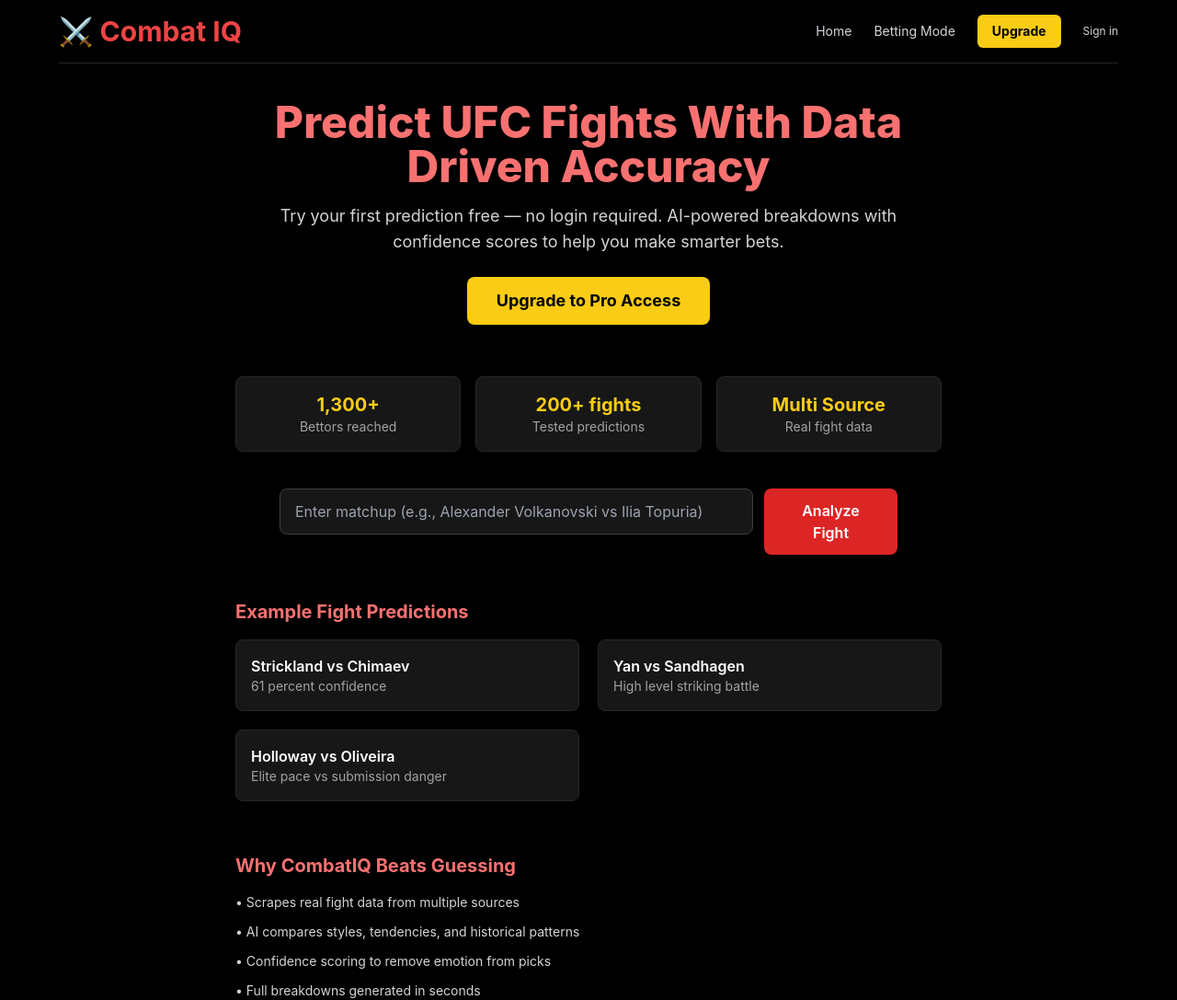
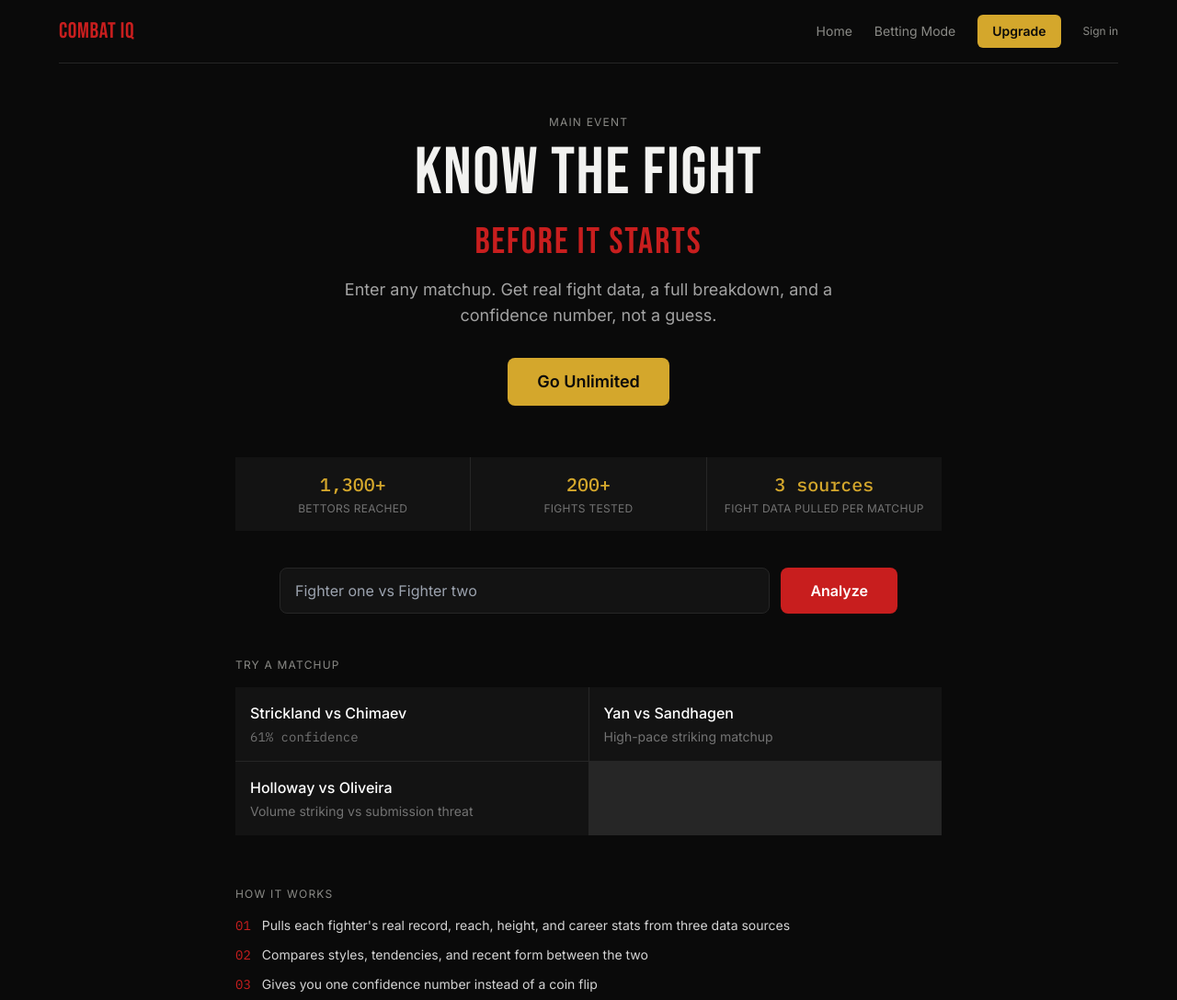
Before and after one commit to jtorres-1/combatIQ, a Flask app: page / in a window 1280 px wide. Shown: the whole page at 92% size. Run offline with Flask 3, Linux system fonts and the light colour scheme; some libraries are stand-ins or nearby versions.

Commit message:
Update index.html

```diff
--- a/templates/index.html
+++ b/templates/index.html
@@ -2,281 +2,293 @@
 <html lang="en">
 <head>
   <meta charset="UTF-8" />
-  <title>⚔️ Combat IQ • Fight Predictor</title>
+  <title>Combat IQ — Fight Predictions</title>
   <meta name="viewport" content="width=device-width, initial-scale=1">
 
   <script src="https://cdn.tailwindcss.com"></script>
+  <link rel="preconnect" href="https://fonts.googleapis.com">
+  <link href="https://fonts.googleapis.com/css2?family=Bebas+Neue&family=Inter:wght@400;500;600&family=IBM+Plex+Mono:wght@400;500&display=swap" rel="stylesheet">
 
   <style>
+    :root {
+      --bg: #0a0a0a;
+      --surface: #131313;
+      --line: #262626;
+      --red: #c81e1e;
+      --gold: #d4a72c;
+      --text: #f2f2f0;
+      --muted: #8a8a86;
+    }
+
     body {
-      background: #000;
-      color: #fff;
-      font-family: Inter, sans-serif;
+      background: var(--bg);
+      color: var(--text);
+      font-family: 'Inter', sans-serif;
+    }
+
+    .display {
+      font-family: 'Bebas Neue', sans-serif;
+      letter-spacing: 0.02em;
+    }
+
+    .data {
+      font-family: 'IBM Plex Mono', monospace;
+    }
+
+    .vs-mark {
+      font-family: 'Bebas Neue', sans-serif;
+      font-size: 2.5rem;
+      color: var(--red);
+      letter-spacing: 0.05em;
     }
 
     @media (max-width: 640px) {
-      .hero-title { font-size: 2.2rem; }
-      .hero-sub { font-size: 1.1rem; }
+      .hero-title { font-size: 3rem; line-height: 0.95; }
+      .vs-mark { font-size: 1.75rem; }
       .mobile-input { font-size: 1.1rem !important; padding: 1rem !important; }
       .mobile-button { font-size: 1.1rem !important; padding: 1rem !important; }
     }
 
     .section-title {
-      font-size: 1.4rem;
-      color: #ff4d4d;
+      font-family: 'Bebas Neue', sans-serif;
+      font-size: 1.6rem;
+      letter-spacing: 0.04em;
+      color: var(--red);
       margin-top: 1.5rem;
       margin-bottom: 0.5rem;
-      font-weight: 700;
     }
 
-    .spacer {
-      height: 1rem;
+    .spacer { height: 1rem; }
+
+    article p { margin-bottom: 1rem; line-height: 1.65; color: var(--text); }
+    article ul { margin-left: 1.2rem; margin-bottom: 1rem; list-style-type: disc; color: var(--text); }
+
+    :focus-visible {
+      outline: 2px solid var(--gold);
+      outline-offset: 2px;
     }
 
-    article p {
-      margin-bottom: 1rem;
-      line-height: 1.65;
+    @media (prefers-reduced-motion: reduce) {
+      * { transition: none !important; animation: none !important; }
     }
-
-    article ul {
-      margin-left: 1.2rem;
-      margin-bottom: 1rem;
-      list-style-type: disc;
-    }
-
   </style>
 </head>
 
 <body class="min-h-screen flex flex-col items-center px-4">
 
   <!-- NAVIGATION -->
-  <nav class="w-full max-w-6xl border-b border-neutral-800 py-4 flex justify-between items-center">
-    <h1 class="text-3xl font-bold text-red-500">⚔️ Combat IQ</h1>
+  <nav class="w-full max-w-6xl border-b py-4 flex justify-between items-center" style="border-color: var(--line);">
+    <h1 class="display text-2xl tracking-wide" style="color: var(--red);">COMBAT IQ</h1>
 
-    <!-- Desktop links -->
     <div class="hidden sm:flex gap-6 text-sm items-center">
-      <a class="text-gray-300 hover:text-yellow-400" href="/">Home</a>
-      <a class="text-gray-300 hover:text-yellow-400" href="/betting">Betting Mode</a>
+      <a class="hover:text-white transition" style="color: var(--muted);" href="/">Home</a>
+      <a class="hover:text-white transition" style="color: var(--muted);" href="/betting">Betting Mode</a>
 
       {% if user %}
-      <a class="text-gray-300 hover:text-yellow-400" href="/history">History</a>
+      <a class="hover:text-white transition" style="color: var(--muted);" href="/history">History</a>
       {% endif %}
 
-      <a class="bg-yellow-400 text-black font-bold px-4 py-2 rounded-md hover:bg-yellow-300 transition"
+      <a class="font-semibold px-4 py-2 rounded-md transition"
+         style="background: var(--gold); color: #0a0a0a;"
          href="/upgrade">Upgrade</a>
 
       {% if user and user.email %}
-      <span class="text-xs text-gray-400">
-        Signed in as <span class="text-yellow-400">{{ user.email }}</span>
+      <span class="text-xs" style="color: var(--muted);">
+        {{ user.email }}
       </span>
-      <a class="text-xs text-red-400 hover:text-red-300" href="{{ url_for('logout') }}">Logout</a>
+      <a class="text-xs hover:text-white transition" style="color: var(--red);" href="{{ url_for('logout') }}">Sign out</a>
       {% else %}
-      <a class="text-xs text-gray-300 hover:text-white" href="{{ url_for('login') }}">Sign in</a>
+      <a class="text-xs hover:text-white transition" style="color: var(--muted);" href="{{ url_for('login') }}">Sign in</a>
       {% endif %}
     </div>
 
-    <button id="menuBtn" class="sm:hidden text-white text-3xl">&#9776;</button>
+    <button id="menuBtn" class="sm:hidden text-white text-3xl" aria-label="Open menu">&#9776;</button>
   </nav>
 
   <!-- Mobile Dropdown -->
   <div id="mobileMenu"
-       class="hidden w-full max-w-6xl bg-neutral-900 border-b border-neutral-800 p-4 sm:hidden flex flex-col gap-3 text-base">
-    <a href="/" class="text-gray-200">Home</a>
-    <a href="/betting" class="text-gray-200">Betting Mode</a>
-
+       class="hidden w-full max-w-6xl p-4 sm:hidden flex flex-col gap-3 text-base border-b"
+       style="background: var(--surface); border-color: var(--line);">
+    <a href="/" style="color: var(--text);">Home</a>
+    <a href="/betting" style="color: var(--text);">Betting Mode</a>
     {% if user %}
-    <a href="/history" class="text-gray-200">History</a>
+    <a href="/history" style="color: var(--text);">History</a>
     {% endif %}
-
-    <a href="/upgrade" class="text-yellow-400 font-bold">Upgrade</a>
+    <a href="/upgrade" class="font-semibold" style="color: var(--gold);">Upgrade</a>
 
     {% if user and user.email %}
-    <span class="text-xs text-gray-400">Signed in as <span class="text-yellow-400">{{ user.email }}</span></span>
-    <a href="{{ url_for('logout') }}" class="text-red-400 text-sm">Logout</a>
+    <span class="text-xs" style="color: var(--muted);">{{ user.email }}</span>
+    <a href="{{ url_for('logout') }}" class="text-sm" style="color: var(--red);">Sign out</a>
     {% else %}
-    <a href="{{ url_for('login') }}" class="text-gray-200 text-sm">Sign in</a>
+    <a href="{{ url_for('login') }}" class="text-sm" style="color: var(--text);">Sign in</a>
     {% endif %}
   </div>
 
+  <!-- HERO: fight-announcement style -->
+  <section class="mt-14 w-full max-w-3xl text-center">
+    <p class="text-xs tracking-widest mb-3" style="color: var(--muted);">MAIN EVENT</p>
 
-  <!-- HERO SECTION -->
-  <section class="mt-10 w-full max-w-3xl text-center">
+    <h2 class="hero-title display text-6xl sm:text-7xl leading-none mb-2">
+      KNOW THE FIGHT
+    </h2>
+    <div class="vs-mark my-2">BEFORE IT STARTS</div>
 
-    <h2 class="hero-title text-red-400 font-extrabold mb-4 text-3xl sm:text-5xl leading-tight">
-      Predict UFC Fights With Data Driven Accuracy
-    </h2>
-
-    <p class="hero-sub text-neutral-300 mb-6 text-base sm:text-lg">
-      Try your first prediction free — no login required.
-      AI-powered breakdowns with confidence scores to help you make smarter bets.
+    <p class="text-neutral-400 mb-8 text-base sm:text-lg max-w-xl mx-auto">
+      Enter any matchup. Get real fight data, a full breakdown, and a confidence number, not a guess.
     </p>
 
     <a href="/upgrade"
-       class="inline-block mb-10 bg-yellow-400 hover:bg-yellow-300 text-black font-bold px-8 py-3 rounded-lg text-lg shadow-xl transition transform hover:scale-[1.03]">
-       Upgrade to Pro Access
+       class="inline-block mb-10 font-semibold px-8 py-3 rounded-lg text-lg transition transform hover:scale-[1.02]"
+       style="background: var(--gold); color: #0a0a0a;">
+       Go Unlimited
     </a>
   </section>
 
-
-  <!-- SOCIAL PROOF -->
-  <div class="mt-4 mb-10 w-full max-w-3xl grid grid-cols-1 sm:grid-cols-3 gap-4 text-center">
-
-    <div class="bg-neutral-900 border border-neutral-800 rounded-lg p-4">
-      <p class="text-xl font-bold text-yellow-400">1,300+</p>
-      <p class="text-neutral-400 text-sm">Bettors reached</p>
+  <!-- SOCIAL PROOF: styled as fight-card stat line, not badge grid -->
+  <div class="mt-4 mb-10 w-full max-w-3xl">
+    <div class="grid grid-cols-1 sm:grid-cols-3 gap-px" style="background: var(--line);">
+      <div class="p-4 text-center" style="background: var(--surface);">
+        <p class="data text-xl font-medium" style="color: var(--gold);">1,300+</p>
+        <p class="text-neutral-500 text-xs uppercase tracking-wide mt-1">Bettors reached</p>
+      </div>
+      <div class="p-4 text-center" style="background: var(--surface);">
+        <p class="data text-xl font-medium" style="color: var(--gold);">200+</p>
+        <p class="text-neutral-500 text-xs uppercase tracking-wide mt-1">Fights tested</p>
+      </div>
+      <div class="p-4 text-center" style="background: var(--surface);">
+        <p class="data text-xl font-medium" style="color: var(--gold);">3 sources</p>
+        <p class="text-neutral-500 text-xs uppercase tracking-wide mt-1">Fight data pulled per matchup</p>
+      </div>
     </div>
-
-    <div class="bg-neutral-900 border border-neutral-800 rounded-lg p-4">
-      <p class="text-xl font-bold text-yellow-400">200+ fights</p>
-      <p class="text-neutral-400 text-sm">Tested predictions</p>
-    </div>
-
-    <div class="bg-neutral-900 border border-neutral-800 rounded-lg p-4">
-      <p class="text-xl font-bold text-yellow-400">Multi Source</p>
-      <p class="text-neutral-400 text-sm">Real fight data</p>
-    </div>
-
   </div>
-
 
   <!-- MATCHUP FORM -->
   <section class="w-full max-w-2xl text-center">
-
     <form method="POST" class="flex flex-col sm:flex-row gap-3 w-full justify-center">
-
       <div class="relative w-full">
         <input
           id="matchupInput"
           type="text"
           name="matchup"
-          placeholder="Enter matchup (e.g., Alexander Volkanovski vs Ilia Topuria)"
+          placeholder="Fighter one vs Fighter two"
           required
-          class="mobile-input bg-neutral-900 text-white border border-neutral-700 rounded-lg flex-1 px-4 py-3 focus:ring-2 focus:ring-red-500 w-full"
+          class="mobile-input border rounded-lg flex-1 px-4 py-3 w-full"
+          style="background: var(--surface); color: var(--text); border-color: var(--line);"
         />
-
         <div id="suggestions"
-             class="absolute left-0 right-0 mt-1 bg-neutral-900 border border-neutral-700 rounded-lg hidden z-50 max-h-60 overflow-y-auto"></div>
+             class="absolute left-0 right-0 mt-1 border rounded-lg hidden z-50 max-h-60 overflow-y-auto"
+             style="background: var(--surface); border-color: var(--line);"></div>
       </div>
 
       <button
         type="submit"
-        class="mobile-button bg-red-600 hover:bg-red-700 px-8 py-3 rounded-lg font-semibold text-white transition">
-        Analyze Fight
+        class="mobile-button px-8 py-3 rounded-lg font-semibold text-white transition"
+        style="background: var(--red);">
+        Analyze
       </button>
-
     </form>
   </section>
 
+  <!-- EXAMPLE MATCHUPS -->
+  <div class="mt-12 max-w-3xl w-full">
+    <p class="text-xs tracking-widest mb-4" style="color: var(--muted);">TRY A MATCHUP</p>
 
-  <!-- EXAMPLE Fights -->
-  <div class="mt-12 max-w-3xl w-full">
-    <h3 class="text-xl font-bold text-red-400 mb-4">Example Fight Predictions</h3>
-
-    <div class="grid grid-cols-1 sm:grid-cols-2 gap-5">
-
+    <div class="grid grid-cols-1 sm:grid-cols-2 gap-px" style="background: var(--line);">
       <a href="/?matchup=Sean Strickland vs Khamzat Chimaev"
-         class="bg-neutral-900 border border-neutral-800 rounded-lg p-4 hover:border-red-500 transition">
-        <p class="text-white font-semibold">Strickland vs Chimaev</p>
-        <p class="text-neutral-400 text-sm">61 percent confidence</p>
+         class="p-4 transition hover:opacity-80" style="background: var(--surface);">
+        <p class="text-white font-medium">Strickland vs Chimaev</p>
+        <p class="data text-neutral-500 text-sm mt-1">61% confidence</p>
       </a>
 
       <a href="/?matchup=Petr Yan vs Cory Sandhagen"
-         class="bg-neutral-900 border border-neutral-800 rounded-lg p-4 hover:border-red-500 transition">
-        <p class="text-white font-semibold">Yan vs Sandhagen</p>
-        <p class="text-neutral-400 text-sm">High level striking battle</p>
+         class="p-4 transition hover:opacity-80" style="background: var(--surface);">
+        <p class="text-white font-medium">Yan vs Sandhagen</p>
+        <p class="text-neutral-500 text-sm mt-1">High-pace striking matchup</p>
       </a>
 
       <a href="/?matchup=Max Holloway vs Charles Oliveira"
-         class="bg-neutral-900 border border-neutral-800 rounded-lg p-4 hover:border-red-500 transition">
-        <p class="text-white font-semibold">Holloway vs Oliveira</p>
-        <p class="text-neutral-400 text-sm">Elite pace vs submission danger</p>
+         class="p-4 transition hover:opacity-80" style="background: var(--surface);">
+        <p class="text-white font-medium">Holloway vs Oliveira</p>
+        <p class="text-neutral-500 text-sm mt-1">Volume striking vs submission threat</p>
       </a>
-
     </div>
   </div>
 
-
-  <!-- WHY CombatIQ Works -->
+  <!-- WHAT IT DOES -->
   <div class="mt-14 max-w-3xl w-full">
-    <h3 class="text-xl font-bold text-red-400 mb-4">Why CombatIQ Beats Guessing</h3>
+    <p class="text-xs tracking-widest mb-4" style="color: var(--muted);">HOW IT WORKS</p>
 
     <ul class="space-y-3 text-neutral-300 text-sm">
-      <li>• Scrapes real fight data from multiple sources</li>
-      <li>• AI compares styles, tendencies, and historical patterns</li>
-      <li>• Confidence scoring to remove emotion from picks</li>
-      <li>• Full breakdowns generated in seconds</li>
+      <li class="flex gap-3"><span class="data" style="color: var(--red);">01</span> Pulls each fighter's real record, reach, height, and career stats from three data sources</li>
+      <li class="flex gap-3"><span class="data" style="color: var(--red);">02</span> Compares styles, tendencies, and recent form between the two</li>
+      <li class="flex gap-3"><span class="data" style="color: var(--red);">03</span> Gives you one confidence number instead of a coin flip</li>
     </ul>
   </div>
 
-
   <!-- RESULTS SECTION -->
   {% if result %}
-  <div class="grid grid-cols-1 sm:grid-cols-2 gap-6 max-w-4xl w-full mt-12">
+  <div class="grid grid-cols-1 sm:grid-cols-2 gap-px max-w-4xl w-full mt-14" style="background: var(--line);">
 
-    <div class="bg-neutral-900 p-4 rounded-xl border border-neutral-700 text-center">
-      <img class="w-full h-56 object-cover rounded-lg"
+    <div class="p-5 text-center" style="background: var(--surface);">
+      <img class="w-full h-56 object-cover rounded"
            src="{{ (stats1.get('image') or url_for('static','fighters/fighter_placeholder.jpg')) | safe }}"
            alt="{{ fighter1 }}">
-      <h3 class="text-xl font-semibold mt-3 text-red-400">{{ fighter1 }}</h3>
-      <p><strong class="text-yellow-400">Record:</strong> {{ stats1.get('record', 'N/A') }}</p>
-      <p><strong class="text-yellow-400">Height:</strong> {{ stats1.get('height', 'N/A') }}</p>
-      <p><strong class="text-yellow-400">Reach:</strong> {{ stats1.get('reach', 'N/A') }}</p>
-      <p><strong class="text-yellow-400">Stance:</strong> {{ stats1.get('stance', 'N/A') }}</p>
+      <h3 class="display text-2xl mt-3" style="color: var(--red);">{{ fighter1 }}</h3>
+      <p class="data text-sm mt-2 text-neutral-300">Record: {{ stats1.get('record', 'N/A') }}</p>
+      <p class="data text-sm text-neutral-300">Height: {{ stats1.get('height', 'N/A') }}</p>
+      <p class="data text-sm text-neutral-300">Reach: {{ stats1.get('reach', 'N/A') }}</p>
+      <p class="data text-sm text-neutral-300">Stance: {{ stats1.get('stance', 'N/A') }}</p>
     </div>
 
-    <div class="bg-neutral-900 p-4 rounded-xl border border-neutral-700 text-center">
-      <img class="w-full h-56 object-cover rounded-lg"
+    <div class="p-5 text-center" style="background: var(--surface);">
+      <img class="w-full h-56 object-cover rounded"
            src="{{ (stats2.get('image') or url_for('static','fighters/fighter_placeholder.jpg')) | safe }}"
            alt="{{ fighter2 }}">
-      <h3 class="text-xl font-semibold mt-3 text-red-400">{{ fighter2 }}</h3>
-      <p><strong class="text-yellow-400">Record:</strong> {{ stats2.get('record', 'N/A') }}</p>
-      <p><strong class="text-yellow-400">Height:</strong> {{ stats2.get('height', 'N/A') }}</p>
-      <p><strong class="text-yellow-400">Reach:</strong> {{ stats2.get('reach', 'N/A') }}</p>
-      <p><strong class="text-yellow-400">Stance:</strong> {{ stats2.get('stance', 'N/A') }}</p>
+      <h3 class="display text-2xl mt-3" style="color: var(--red);">{{ fighter2 }}</h3>
+      <p class="data text-sm mt-2 text-neutral-300">Record: {{ stats2.get('record', 'N/A') }}</p>
+      <p class="data text-sm text-neutral-300">Height: {{ stats2.get('height', 'N/A') }}</p>
+      <p class="data text-sm text-neutral-300">Reach: {{ stats2.get('reach', 'N/A') }}</p>
+      <p class="data text-sm text-neutral-300">Stance: {{ stats2.get('stance', 'N/A') }}</p>
     </div>
 
   </div>
 
   <div class="max-w-3xl mt-10 w-full">
-    <h2 class="text-2xl text-red-400 font-bold mb-4 border-b border-red-600 pb-2">Stat Comparison</h2>
+    <p class="text-xs tracking-widest mb-4" style="color: var(--muted);">TALE OF THE TAPE</p>
 
     <div class="mb-5">
-      <div class="flex justify-between text-xs text-neutral-400 mb-1">
-        <span>Height Comparison</span>
-        <span>{{ fighter1 }} vs {{ fighter2 }}</span>
+      <div class="flex justify-between data text-xs text-neutral-400 mb-1">
+        <span>HEIGHT</span>
+        <span>{{ fighter1 }} / {{ fighter2 }}</span>
       </div>
-      <div class="h-3 bg-neutral-800 rounded-full overflow-hidden">
-        <div class="bg-red-500 h-full" style="width: {{ height1_pct }}%"></div>
+      <div class="h-2 rounded-full overflow-hidden" style="background: var(--surface);">
+        <div class="h-full" style="width: {{ height1_pct }}%; background: var(--red);"></div>
       </div>
     </div>
 
     <div>
-      <div class="flex justify-between text-xs text-neutral-400 mb-1">
-        <span>Reach Comparison</span>
-        <span>{{ fighter1 }} vs {{ fighter2 }}</span>
+      <div class="flex justify-between data text-xs text-neutral-400 mb-1">
+        <span>REACH</span>
+        <span>{{ fighter1 }} / {{ fighter2 }}</span>
       </div>
-      <div class="h-3 bg-neutral-800 rounded-full overflow-hidden">
-        <div class="bg-blue-500 h-full" style="width: {{ reach1_pct }}%"></div>
+      <div class="h-2 rounded-full overflow-hidden" style="background: var(--surface);">
+        <div class="h-full" style="width: {{ reach1_pct }}%; background: var(--gold);"></div>
       </div>
     </div>
-
   </div>
 
   {% if confidence %}
-  <div class="max-w-3xl w-full mt-8 bg-neutral-900 border border-neutral-700 rounded-lg p-4 text-center">
-    <p class="text-yellow-400 text-lg font-semibold">
-      🧠 AI Confidence Score:
-      <span class="text-white">{{ confidence }}%</span>
-    </p>
+  <div class="max-w-3xl w-full mt-8 border rounded-lg p-4 text-center" style="background: var(--surface); border-color: var(--line);">
+    <p class="text-sm uppercase tracking-wide" style="color: var(--muted);">Confidence</p>
+    <p class="data text-3xl font-medium mt-1" style="color: var(--gold);">{{ confidence }}%</p>
   </div>
   {% endif %}
 
-  <div class="max-w-3xl w-full bg-neutral-900 border border-neutral-700 rounded-lg p-6 mt-10 mb-20">
-    <h2 class="text-2xl text-red-400 font-bold mb-4">Fight IQ Report</h2>
-    <article class="prose prose-invert leading-relaxed">{{ result|safe }}</article>
+  <div class="max-w-3xl w-full border rounded-lg p-6 mt-10 mb-20" style="background: var(--surface); border-color: var(--line);">
+    <p class="text-xs tracking-widest mb-4" style="color: var(--muted);">FIGHT BREAKDOWN</p>
+    <article class="leading-relaxed">{{ result|safe }}</article>
   </div>
   {% endif %}
-
 
   <!-- JS -->
   <script>
@@ -309,7 +321,7 @@
       }
 
       box.innerHTML = matches.map(m => `
-        <div class="px-3 py-2 hover:bg-neutral-800 cursor-pointer">${m}</div>
+        <div class="px-3 py-2 cursor-pointer hover:opacity-80" style="border-bottom: 1px solid var(--line);">${m}</div>
       `).join("");
 
       box.classList.remove("hidden");
```
